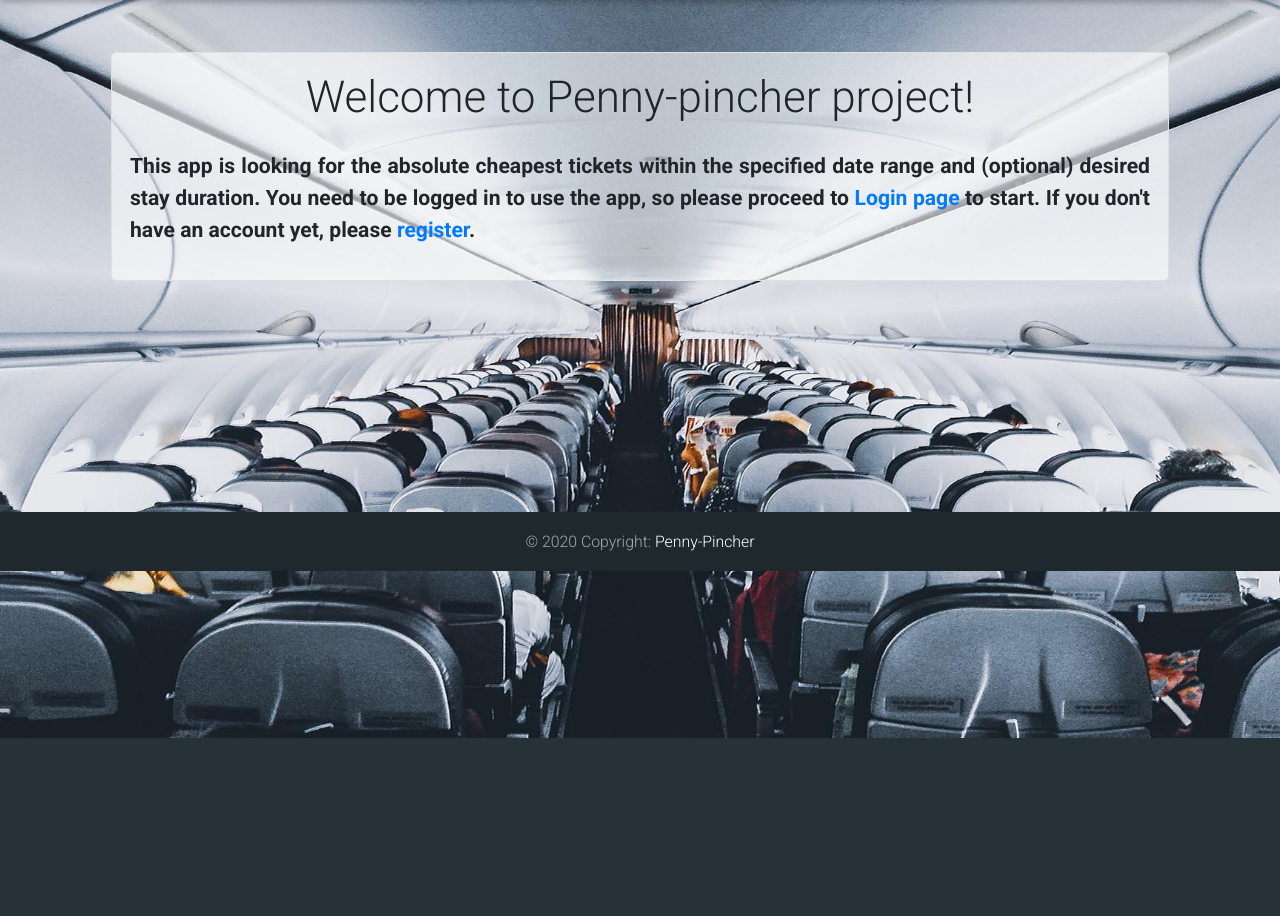
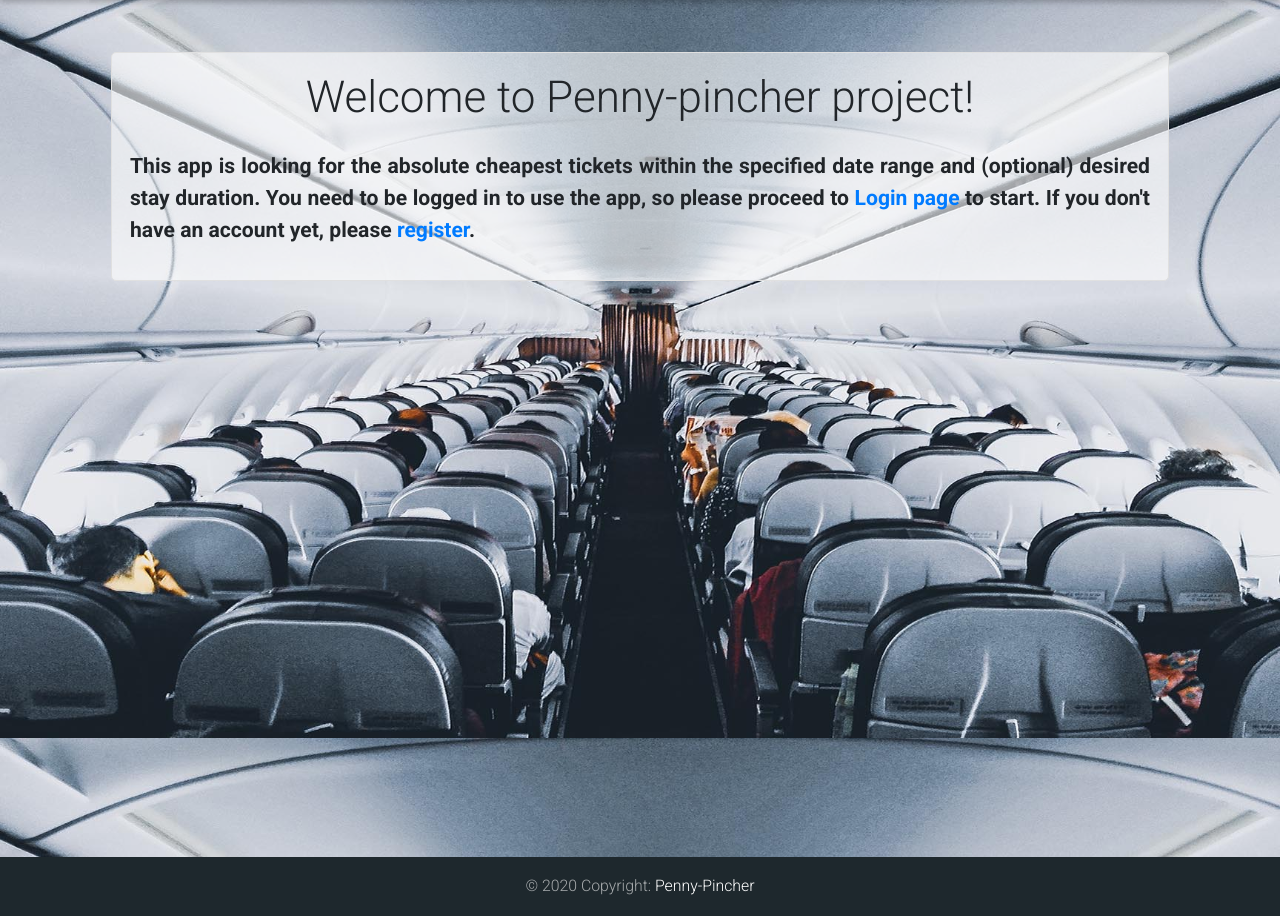
Before and after one commit to 401n1-midterm/penny-pincher, a Django app: page / in a window 1280 px wide. Shown: the part 62-978 px from the top of the page. Before the commit the page ends 800 px from the top, so only its background shows below. Run offline with Django 3.2, Linux system fonts and the light colour scheme; some libraries are stand-ins or nearby versions.

Commit message:
footer style fixed

```diff
--- a/templates/base.html
+++ b/templates/base.html
@@ -34,7 +34,7 @@
   <!-- Nav Bar -->
   {% include 'partials/_navbar.html' %}
 
-  <main role="main" class="container mb-1 mt-5">
+  <main role="main" class="container mb-1 mt-5 full-height">
     <!-- Alerts -->
     {% include 'partials/_alerts.html' %}
 
--- a/templates/ticket_search/about.html
+++ b/templates/ticket_search/about.html
@@ -4,7 +4,6 @@
 
 {% block content %}
 <h1 class="content text-center mb-4">About us</h1>
-
 
 <!-- Card deck -->
 <div class="card-deck">
@@ -86,5 +85,4 @@
 
 </div>
 <!-- Card deck -->
-
 {% endblock content %}
--- a/templates/ticket_search/home.html
+++ b/templates/ticket_search/home.html
@@ -8,8 +8,6 @@
 
 
 {% block content %}
-
-<div class="">
 <div class="white-background d-flex align-items-center justify-content-center border border-light p-3 m-4" >
   <div>
     <h1 class="content text-center mb-4">Welcome to Penny-pincher project!</h1>
@@ -19,6 +17,4 @@
       </p>
   </div>
 </div>
-</div>
-
 {% endblock content %}
--- a/templates/ticket_search/results.html
+++ b/templates/ticket_search/results.html
@@ -1,4 +1,5 @@
 {% extends 'base.html' %}
+
 
 {% block content %}
   <h1 class="content text-center mb-4">Search results</h1>
@@ -15,5 +16,4 @@
       </ul>
     {% endfor %}
   {% endif %}
-
 {% endblock content %}
--- a/templates/ticket_search/wait.html
+++ b/templates/ticket_search/wait.html
@@ -1,5 +1,6 @@
 {% extends 'base.html' %}
 {% load static %}
+
 
 {% block content %}
   <h1 class="content text-center mb-4">Wait</h1>
@@ -13,6 +14,5 @@
     const check_results_url = "{% url 'check_results' search_id %}"
     const results_url = "{% url 'results' %}"
   </script>
-
   <script src="{% static 'js/wait.js' %}"></script>
 {% endblock script %}
--- a/templates/users/login.html
+++ b/templates/users/login.html
@@ -1,5 +1,6 @@
 {% extends 'base.html' %}
 {% load crispy_forms_tags %}
+
 
 {% block content %}
 <div class="full-heigh">
--- a/templates/users/profile.html
+++ b/templates/users/profile.html
@@ -1,5 +1,6 @@
 {% extends 'base.html' %}
 {% load crispy_forms_tags %}
+
 
 {% block content %}
 <div class="full-heigh">
@@ -17,5 +18,4 @@
     </form>
   </div>
 </div>
-
 {% endblock content %}
--- a/templates/users/register.html
+++ b/templates/users/register.html
@@ -1,5 +1,6 @@
 {% extends 'base.html' %}
 {% load crispy_forms_tags %}
+
 
 {% block content %}
   <h1 class="content text-center mb-4">Register</h1>
```
Also changed, not shown: templates/ticket_search/history.html (+0 -10 lines), templates/ticket_search/search.html (+1 -6 lines). Lines whose indentation alone changed are shown as unchanged.
